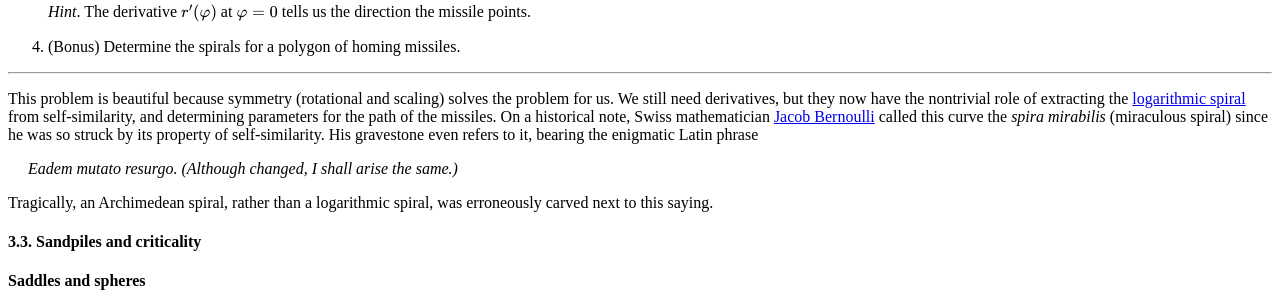
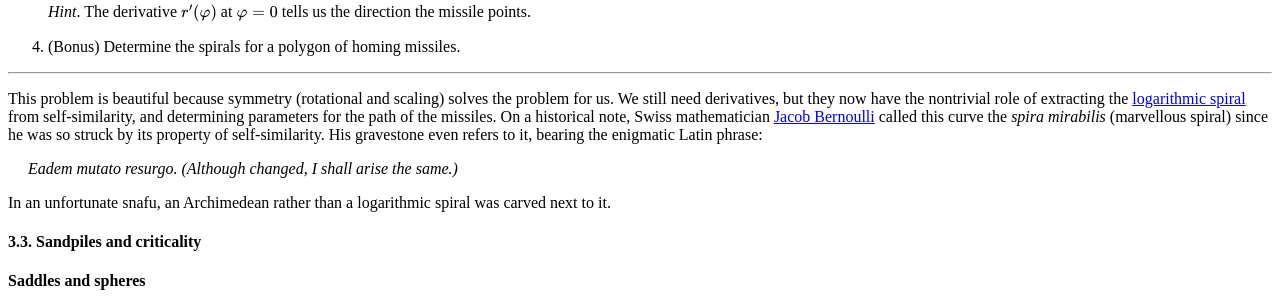
Before and after one commit to hapax/hapax.github.io, a Jekyll site: the page built from assets/teaching.md, in a window 1280 px wide and 900 px high, scrolled down 16858 px. Shown: the part 152-453 px from the top of the window. Built offline with Jekyll 4.4.1, drawn with Linux system fonts in a browser that asks for light colours; our own code applies the rules of GitHub Pages for plain Markdown files; formulas are drawn with MathJax 3; a script that is not in the unit is left out.

Commit message:
Update teaching.md

```diff
--- a/assets/teaching.md
+++ b/assets/teaching.md
@@ -979,15 +979,16 @@ from self-similarity, and determining parameters for the path of
 the missiles.
 On a historical note, Swiss mathematician
 [Jacob Bernoulli](https://en.wikipedia.org/wiki/Jacob_Bernoulli)
-called this curve the *spira mirabilis* (miraculous spiral) since he
+called this curve the *spira mirabilis* (marvellous spiral) since he
 was so struck by its property of self-similarity.
-His gravestone even refers to it, bearing the enigmatic Latin phrase
+His gravestone even refers to it, bearing the enigmatic Latin phrase:
 
 <span style="padding-left: 20px; display:block">
 <i>Eadem mutato resurgo. (Although changed, I shall arise the same.)</i>
 </span>
 
-Tragically, an Archimedean spiral, rather than a logarithmic spiral, was erroneously carved next to this saying.
+In an unfortunate snafu, an Archimedean rather than a logarithmic
+spiral was carved next to it.
 
 #### 3.3. Sandpiles and criticality <a id="sec-3-3" name="sec-3-3"></a>
 
```
